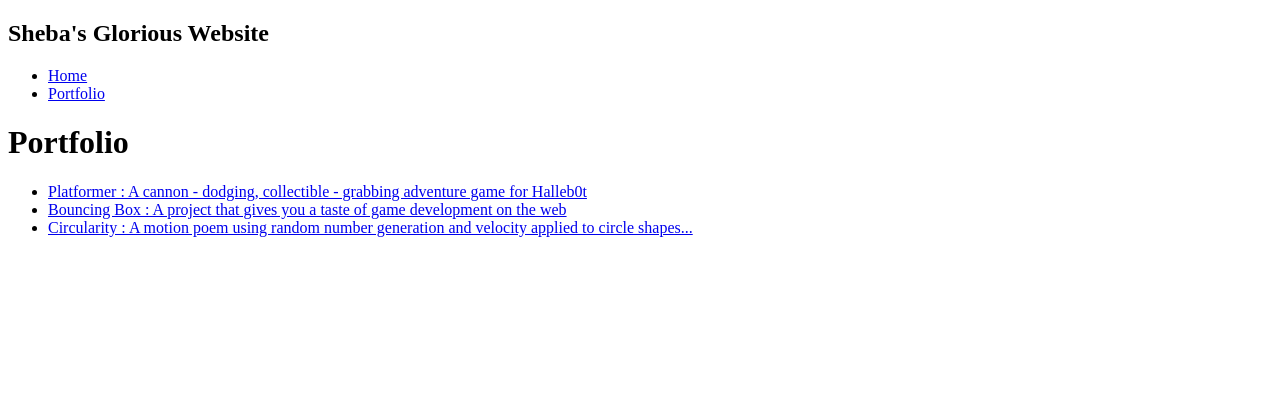
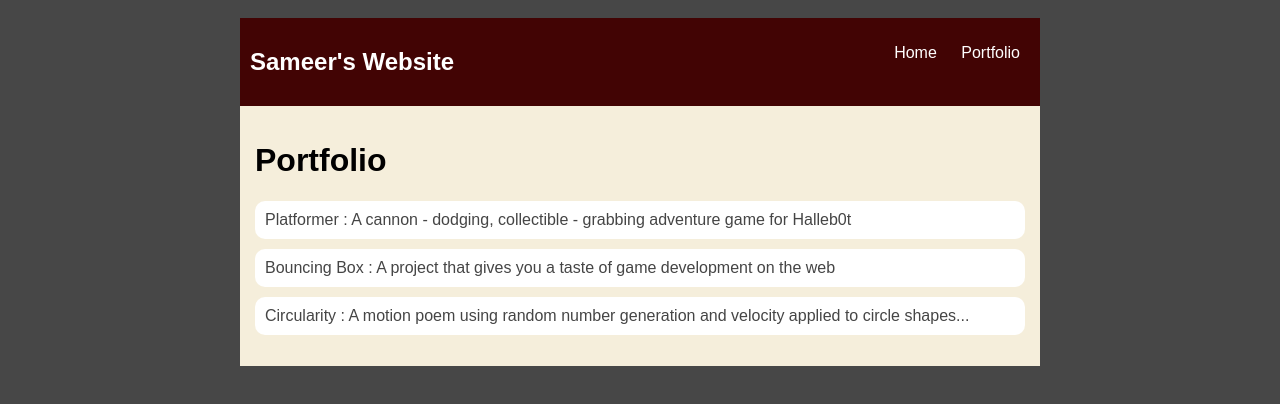
Before and after one commit to SameerChawki/sameerchawki.github.io, a plain HTML site: page portfolio.html in a window 1280 px wide. Drawn offline with Linux system fonts and the light colour scheme.

Commit message:
Added CSS to portfolio

```diff
--- a/portfolio.html
+++ b/portfolio.html
@@ -2,12 +2,89 @@
 <html>
     <head>
     <title>Sameer's Portfolio</title>
+    <style type="text/css">
+       body {
+          background: rgb(71, 71, 71);
+          color: rgb(45, 45, 45);
+          padding: 10px;
+          font-family: arial;
+       }
+         header {
+          font-size: 1.5em;
+          font-weight: bold;
+       }
+
+         #all-contents {
+          max-width: 800px;
+          margin: auto;
+       }
+
+       /* navigation menu */
+         nav {
+          background: rgb(66, 4, 4);
+          margin: 0 auto;
+          display: flex;
+          padding: 10px;
+       }
+         h1 {
+          display: flex;
+          align-items: center;
+          color: rgb(255, 255, 255);
+          flex: 1;
+      }
+         #nav-ul {
+          list-style-image: none;
+      }
+        .nav-li {
+          display: inline-block;
+          padding: 0 10px;
+      }
+         .nav-a {
+          text-decoration: none;
+          color: #fff;
+        }
+
+       /* main container area beneath menu */
+        main {
+          background: rgb(245, 238, 219);
+          display: flex;
+      }
+       .content {
+          flex: 1;
+          padding: 15px;
+      }
+      /* portfolio styles */
+      .content h1 {
+                color: black;
+            }
+
+            #portfolio {
+                list-style-type: none;
+                padding-left: 0;
+            }
+
+            #portfolio li {
+                background: #fff;
+                padding: 10px;
+                border-radius: 10px;
+                margin-bottom: 10px;
+            }
+
+            #portfolio li:hover {
+                background: rgb(43, 143, 88);
+            }
+
+            #portfolio a {
+                text-decoration: none;
+                color: #454545;
+            }
+  </style>
     </head>
 
     <body>
       <div id="all-contents">
           <nav>
-              <h1>Sheba's Glorious Website</h1>
+              <h1>Sameer's Website</h1>
               <ul id="nav-ul">
                   <li class="nav-li">
                     <a class="nav-a" href="index.html">Home</a>
@@ -28,5 +105,5 @@
             </div>
         </main>
       </div>
-    </body>
+   </body>
 </html>
```
